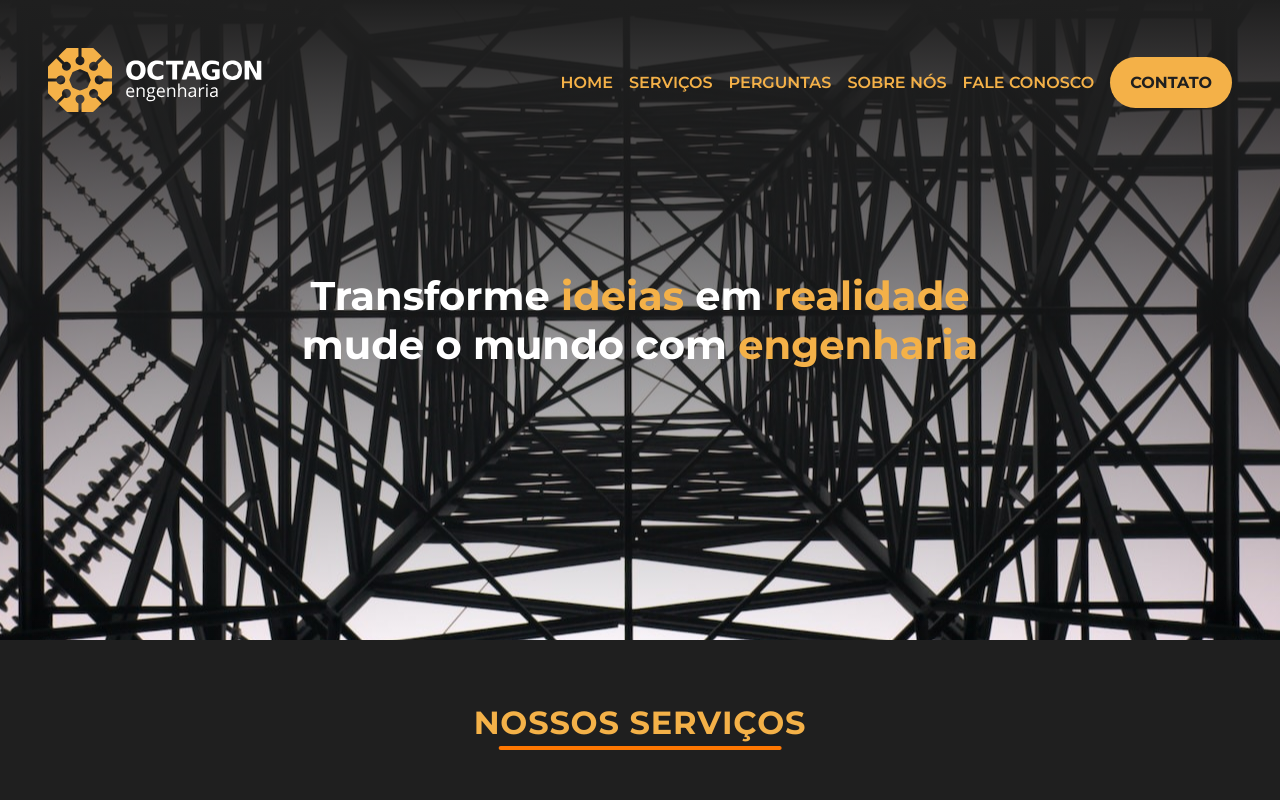
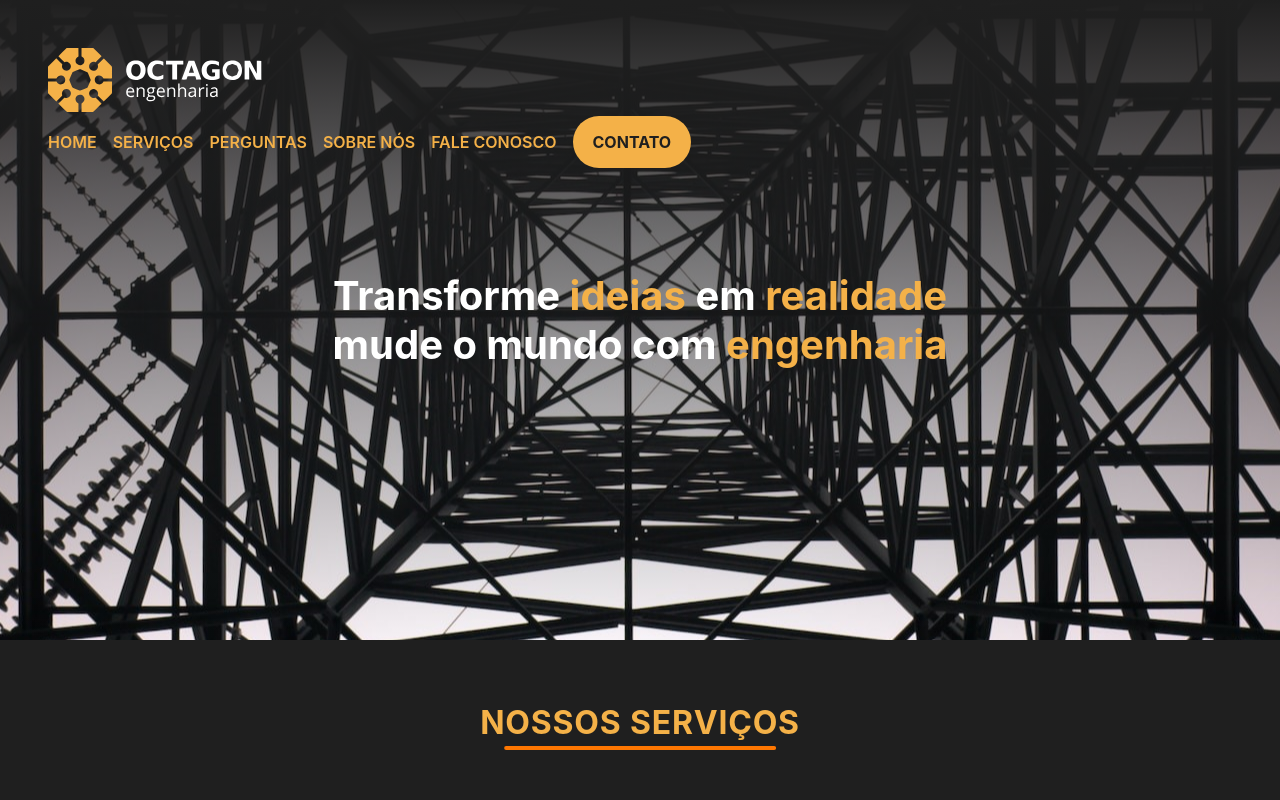
Before and after one commit to vander-furtuna/octagon-site, a Next.js app: page / in a window 1280 px wide. Shown: the top 800 px of the page. Built offline with nearby package versions, Linux system fonts and the light colour scheme.

Commit message:
refactor: add new fonts

```diff
--- a/package.json
+++ b/package.json
@@ -9,17 +9,17 @@
     "lint": "next lint"
   },
   "dependencies": {
-    "@phosphor-icons/react": "^2.0.9",
+    "@phosphor-icons/react": "^2.0.10",
     "@types/node": "20.1.4",
     "@types/react": "18.2.6",
     "@types/react-dom": "18.2.4",
     "eslint": "8.40.0",
     "eslint-config-next": "13.4.2",
-    "framer-motion": "^10.12.12",
+    "framer-motion": "^10.13.0",
     "next": "13.4.2",
     "react": "18.2.0",
     "react-dom": "18.2.0",
-    "styled-components": "^6.0.0-rc.1",
+    "styled-components": "^6.0.4",
     "typescript": "5.0.4"
   },
   "devDependencies": {
--- a/src/app/layout.tsx
+++ b/src/app/layout.tsx
@@ -1,16 +1,10 @@
 'use client';
 
-import { Montserrat } from 'next/font/google';
 import { ThemeProvider } from 'styled-components';
 
 import { GlobalStyle } from '@/styles/global';
 import { Theme } from '@/styles/theme';
 import { AppProvider } from '@/hooks';
-
-const montserrat = Montserrat({
-  subsets: ['latin'],
-  weight: ['400', '500', '700', '900'],
-});
 
 export default function RootLayout({
     children,
@@ -21,27 +15,7 @@ export default function RootLayout({
         <ThemeProvider theme={Theme}>
             <AppProvider>
                 <html lang="pt-br">
-          <head>
-            <title>Octagon Engenharia</title>
-            <meta name="description" content="Generated by create next app" />
-            <link
-              rel="icon"
-              href="/octagon-favicon.svg"
-              sizes="any"
-              type="image/svg+xml"
-            />
-            <link rel="preconnect" href="https://fonts.googleapis.com" />
-            <link
-              rel="preconnect"
-              href="https://fonts.gstatic.com"
-              crossOrigin="anonymous"
-            />
-            <link
-              href="https://fonts.googleapis.com/css2?family=Montserrat:wght@300;400;500;600;700;900&display=swap"
-              rel="stylesheet"
-            />
-          </head>
-          <body className={montserrat.className}>{children}</body>
+                    <body>{children}</body>
                 </html>
             </AppProvider>
             <GlobalStyle />
--- a/src/app/page.tsx
+++ b/src/app/page.tsx
@@ -1,17 +1,11 @@
 import RootLayout from './layout';
-import type { Metadata } from 'next';
 
 import { Home } from '../containers/Home';
 
-export const metadata: Metadata = {
-  title: 'Create Next App',
-  description: 'Generated by create next app',
-};
-
 export default function Page() {
-  return (
-    <RootLayout>
-      <Home />
-    </RootLayout>
-  );
+    return (
+        <RootLayout>
+            <Home />
+        </RootLayout>
+    );
 }
--- a/src/containers/Banner/Header/index.tsx
+++ b/src/containers/Banner/Header/index.tsx
@@ -3,6 +3,7 @@
 import { OctagonLogo } from '@/assets/images/banner/octagon-logo';
 import {
     HeaderContainer,
+    HeaderContent,
     NavContainer,
     NavItem,
     SidebarToggle,
@@ -17,6 +18,7 @@ export function Header() {
 
     return (
         <HeaderContainer>
+            <HeaderContent>
                 <div className="logo-container">
                     <OctagonLogo />
                 </div>
@@ -31,6 +33,7 @@ export function Header() {
                 <SidebarToggle onClick={toggleSidebar}>
                     <List size={24} weight="bold" />
                 </SidebarToggle>
+            </HeaderContent>
         </HeaderContainer>
     );
 }
--- a/src/containers/Banner/Header/styles.ts
+++ b/src/containers/Banner/Header/styles.ts
@@ -89,3 +89,5 @@ export const SidebarToggle = styled.button`
         height: 2.5rem;
     }
 `;
+
+export const HeaderContent = styled.div``;
--- /dev/null
+++ b/src/pages/_document.js
@@ -0,0 +1,29 @@
+import { Html, Head, Main, NextScript } from 'next/document';
+
+export default function Document() {
+    return (
+        <Html>
+            <Head>
+                <title>Octagon Engenharia</title>
+                <meta
+                    name="description"
+                    content="Generated by create next app"
+                />
+                <link rel="preconnect" href="https://fonts.googleapis.com" />
+                <link
+                    rel="preconnect"
+                    href="https://fonts.gstatic.com"
+                    crossOrigin
+                />
+                <link
+                    href="https://fonts.googleapis.com/css2?family=Bai+Jamjuree:wght@400;500;600;700&family=Inter:wght@400;600;700;800&display=swap"
+                    rel="stylesheet"
+                />
+            </Head>
+            <body>
+                <Main />
+                <NextScript />
+            </body>
+        </Html>
+    );
+}
--- a/src/styles/global.ts
+++ b/src/styles/global.ts
@@ -3,12 +3,15 @@ import { createGlobalStyle } from 'styled-components';
 export const GlobalStyle = createGlobalStyle`
   * {
     box-sizing: border-box;
-    font-family: 'Montserrat', sans-serif;
+    font-family: 'Inter', sans-serif;
     margin: 0;
     padding: 0;
     scroll-behavior: smooth;
     -webkit-tap-highlight-color: transparent;
+  }
 
+  h1 {
+    font-family: 'Bai Jamjuree', sans-serif;
   }
 
   html {
@@ -26,7 +29,8 @@ export const GlobalStyle = createGlobalStyle`
     border: none;
     outline: none;
     background-color: transparent;
-    font-family: 'Montserrat', sans-serif;
+    font-family: 'Inter', sans-serif;
+    font-weight: 400;
   }
 
   /* width */
```
Also changed, not shown: 1 other file (tests, documents, lock files or other folders). Lines whose indentation alone changed are shown as unchanged.
